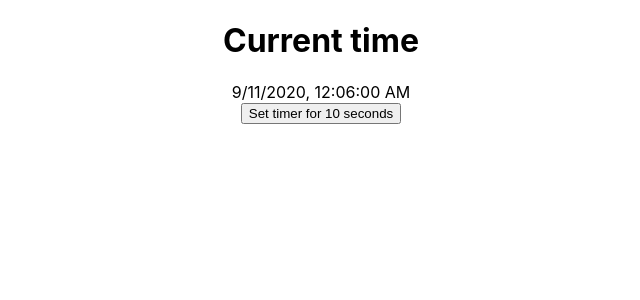
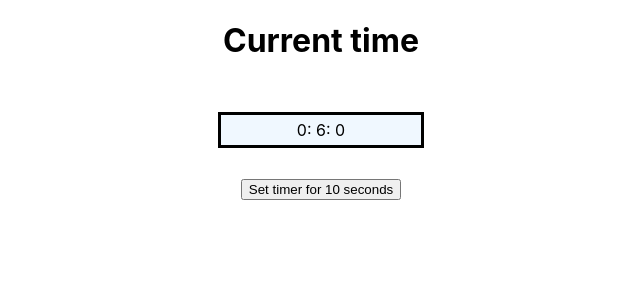
Before and after one commit to soniaortiz/clock, a React (Create React App) app: page / in a window 1280 px wide. Shown: the top 300 px of the page, without its empty margins (319-959 px from the left). Built offline with nearby package versions, Linux system fonts and the light colour scheme.

Commit message:
add styles, change time format

```diff
--- a/src/components/Clock.jsx
+++ b/src/components/Clock.jsx
@@ -1,11 +1,12 @@
 import React from 'react'
+import './styles.css'
 const second = 1000;
 export class Clock extends React.Component {
 
     constructor(props) {
         super(props)
         this.state = {
-            currentTime: new Date().toLocaleString(),
+            currentTime: new Date(),
             timer: second * 10
         }
     }
@@ -13,7 +14,7 @@ export class Clock extends React.Component {
     componentDidMount() {
         setInterval(() => {
             this.setState({
-                currentTime: new Date().toLocaleString()
+                currentTime: new Date()
             })
         }, 1000)
     }
@@ -32,17 +33,27 @@ export class Clock extends React.Component {
     }
 
     render() {
+        let time = this.state.currentTime
         return (<div>
             <h1>Current time</h1>
-            <div>{this.state.currentTime.toLocaleString()}</div>
+
+            <div className='clockContainer'>
+                <span>{time.getHours()}</span>
+                : <span> {time.getMinutes()}</span>
+                : <span>{time.getSeconds()}</span>
+
+            </div>
+
+            <br />
+            <button
+                onClick={this.set10SecTimer}
+            >Set timer for 10 seconds</button>
+
             {
                 this.state.timer === 0
                     ? <h3>Time's up</h3>
                     : null
             }
-            <button
-                onClick={this.set10SecTimer}
-            >Set timer for 10 seconds</button>
         </div>)
     }
 }
--- /dev/null
+++ b/src/components/styles.css
@@ -0,0 +1,15 @@
+span{
+    /* border: solid 1px; */
+    margin: '3px';
+    padding: '3px'
+}
+
+.clockContainer{
+    display: inline-block;
+    height: 30px;
+    width: 200px;
+    border: solid;
+    background-color: aliceblue;
+    margin: 30px;
+    align-content: center;
+}
```
